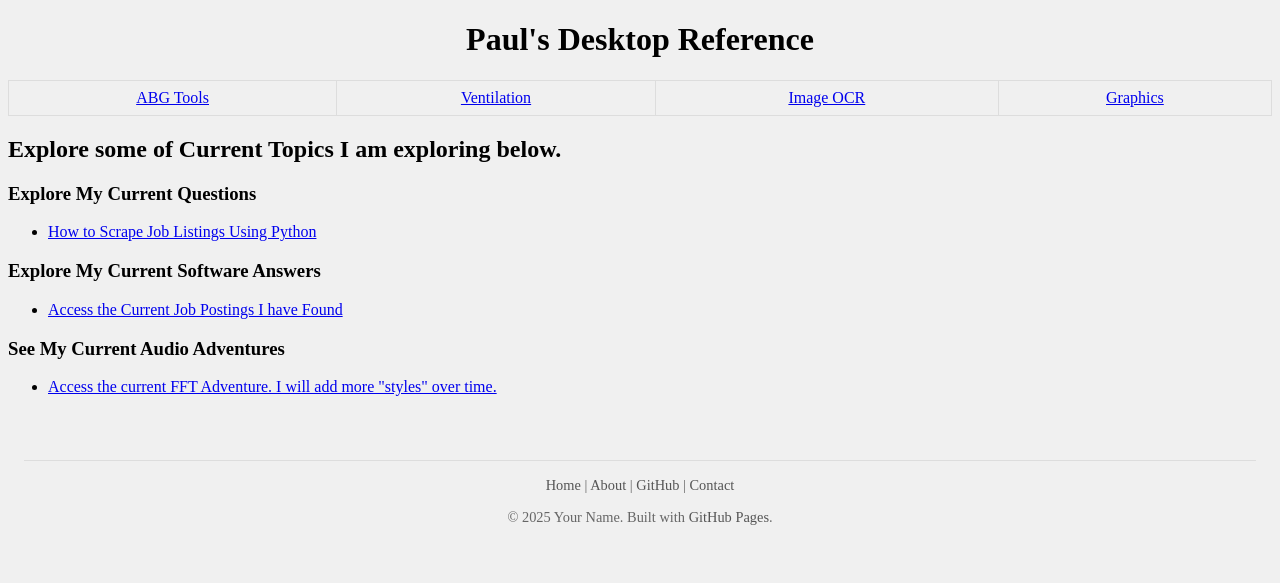
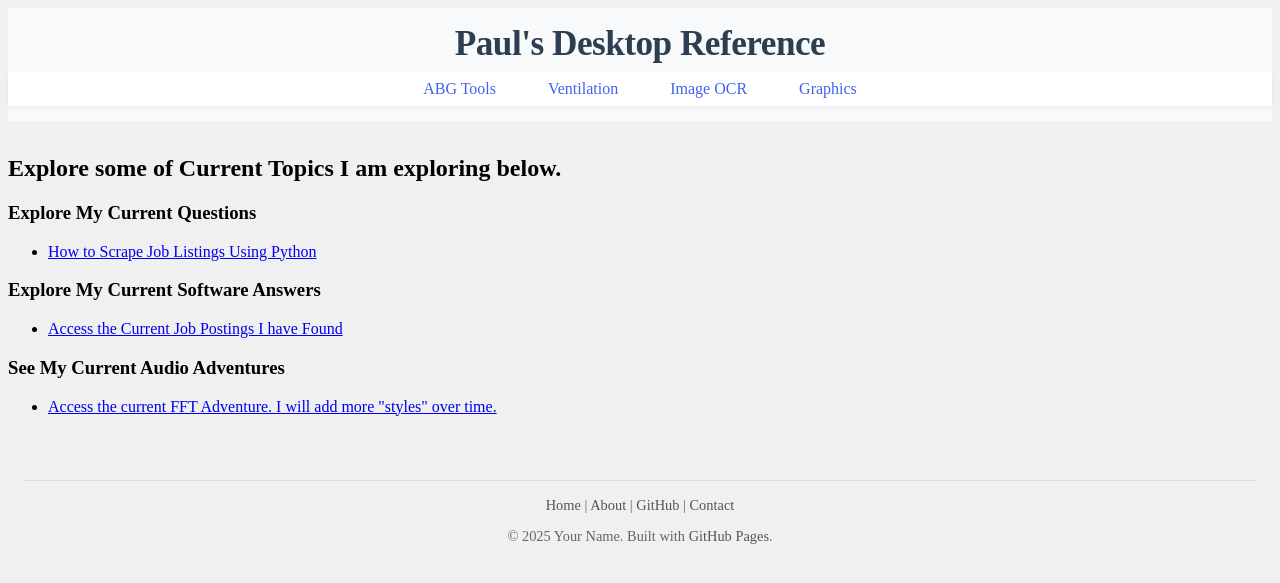
Before and after one commit to ZBZFirst/info, a Jekyll site: the page built from index.md, in a window 1280 px wide. Shown: the top 583 px of the page. Built offline with Jekyll 4.4.1, drawn with Linux system fonts in a browser that asks for light colours.

Commit message:
Update header.html

```diff
--- a/_includes/header.html
+++ b/_includes/header.html
@@ -1,11 +1,15 @@
-<h1><center>{{ site.title }}</center></h1>
+<header class="site-header">
+  <h1 class="site-title">{{ site.title }}</h1>
 
-<table style="width:100%; border-collapse: collapse;">
-    <tr>
-        {% for item in site.data.navigation %}
-        <td style="border:1px solid #ddd; padding:8px; text-align:center;">
-            <a href="{{ item.url }}">{{ item.name }}</a>
-        </td>
-        {% endfor %}
-    </tr>
-</table>
+  <nav class="nav-container">
+    <div class="nav-table">
+      {% for item in site.data.navigation %}
+        <a href="{{ item.url }}"
+           class="nav-link {% if page.url == item.url %}current-page{% endif %}">
+          {{ item.name }}
+        </a>
+      {% endfor %}
+    </div>
+  </nav>
+</header>
+<link rel="stylesheet" href="{{ '/_css/header.css' | relative_url }}">
```
